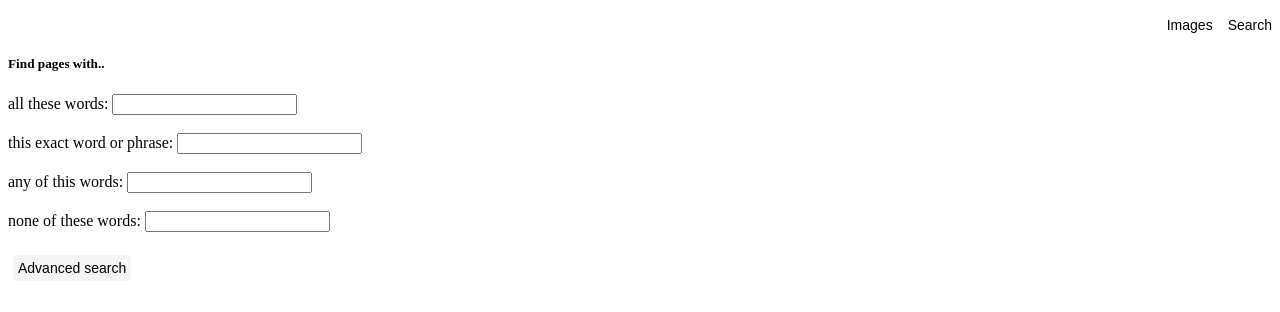
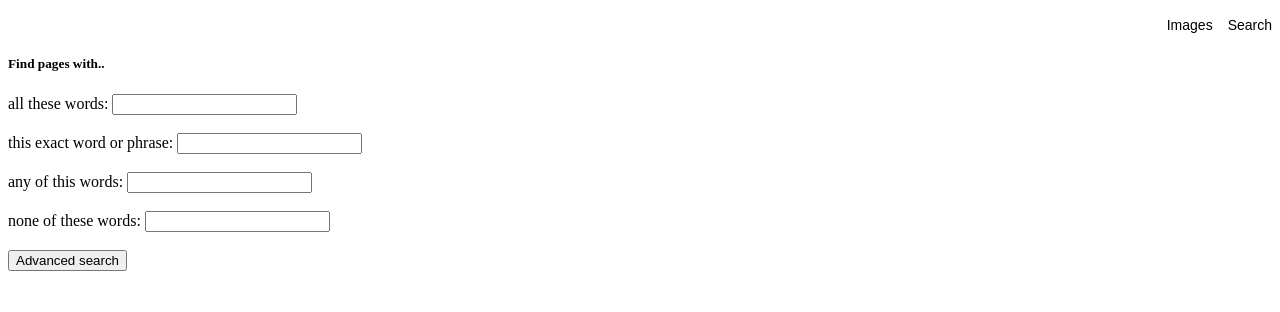
Before and after one commit to Andrespm/CS50W-Project0-Search-, a plain HTML site: page advanced.html in a window 1280 px wide. Drawn offline with Linux system fonts and the light colour scheme.

Commit message:
Changed class of the button

```diff
--- a/advanced.html
+++ b/advanced.html
@@ -37,7 +37,7 @@
                 <input type="text" name="as_eq">
                 <br><br>
             </div>
-            <input type="submit" value="Advanced search" class="button">
+            <input type="submit" value="Advanced search" class="Abutton">
         </form>
     </div>
 </div>
```
